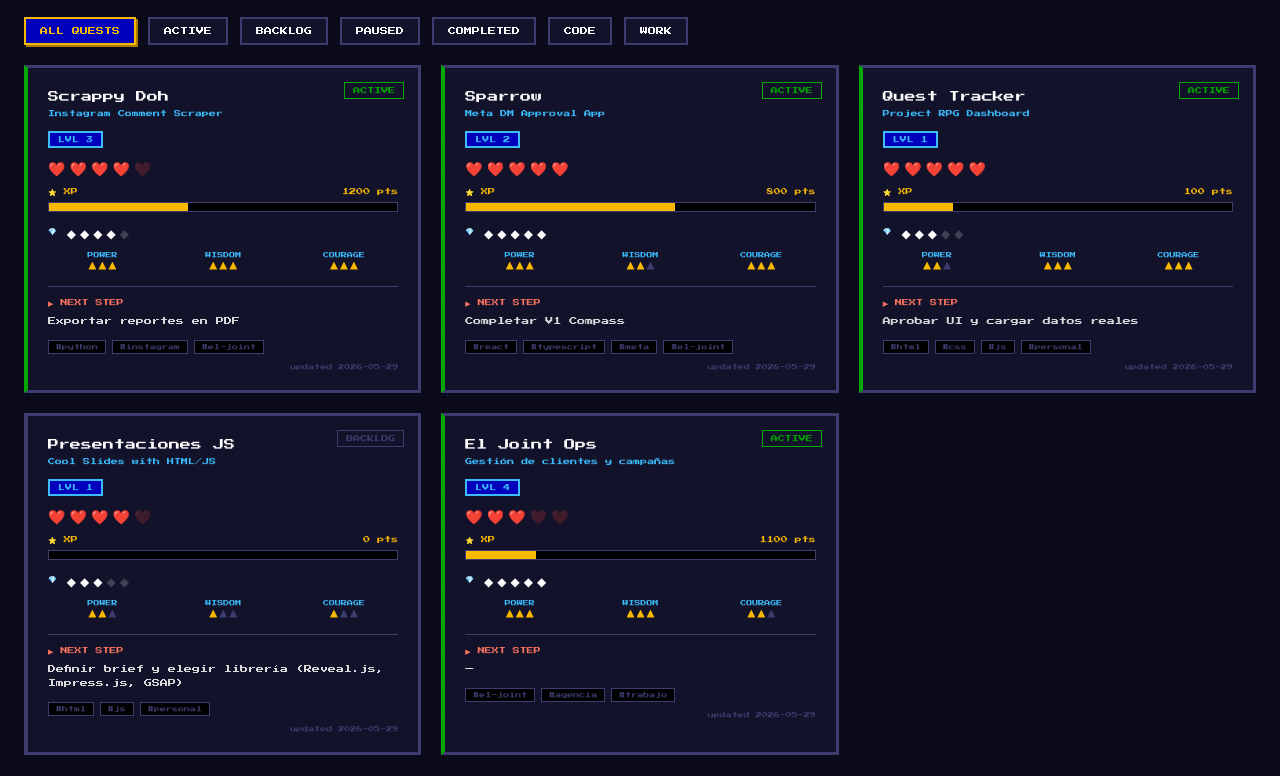
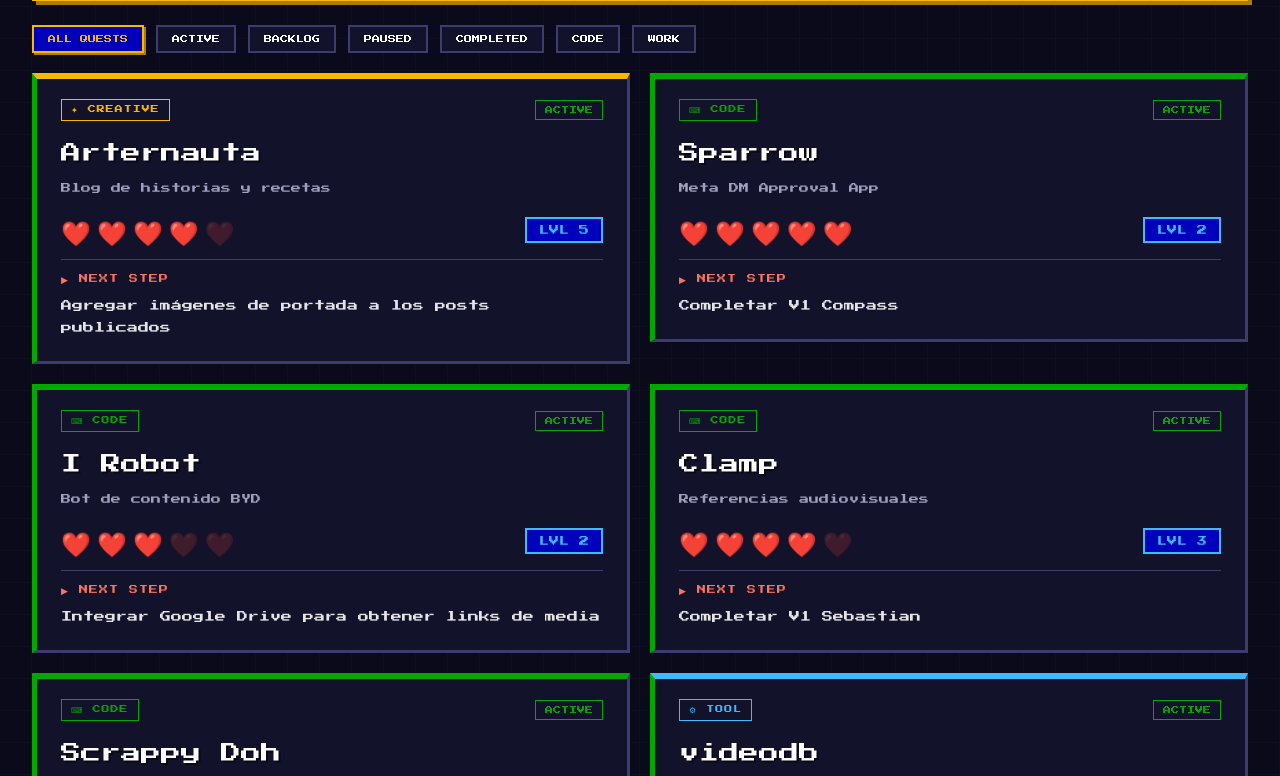
Before and after one commit to arternauta/quest-tracker, a plain HTML site: page index.html in a window 1280 px wide. Shown: the part 139-915 px from the top of the page. Drawn offline with Linux system fonts and the light colour scheme.

Commit message:
Mejoras de UI: tarjetas compactas, stats, animaciones y diseño
- Tarjetas compactas: solo nombre, estado, corazones y próximo paso
- Reemplaza Trifuerza por stats: Momentum / Claridad / Avance
- Badge de categoría con ícono y color por tipo (code/creative/tool/work)
- Animación de entrada escalonada estilo RPG
- Hover con elevación y sombra pixel
- 3 columnas, align-items: start, borde superior 6px por categoría
- Agrega proyectos: arternauta-content, i-robot, clamp, videodb

Co-Authored-By: Claude Sonnet 4.6 <noreply@anthropic.com>

```diff
--- a/css/style.css
+++ b/css/style.css
@@ -41,9 +41,9 @@ body {
     );
   color: var(--white);
   font-family: 'Press Start 2P', monospace;
-  font-size: 10px;
+  font-size: 12px;
   min-height: 100vh;
-  padding: 24px;
+  padding: 32px;
 }
 
 /* ── LINK SPRITE ── */
@@ -140,37 +140,62 @@ body {
 /* ── QUEST GRID ── */
 .quest-grid {
   display: grid;
-  grid-template-columns: repeat(auto-fill, minmax(340px, 1fr));
+  grid-template-columns: repeat(auto-fill, minmax(460px, 1fr));
   gap: 20px;
+  align-items: start;
 }
 
 /* ── QUEST CARD ── */
+@keyframes cardIn {
+  from { opacity: 0; transform: translateY(12px); }
+  to   { opacity: 1; transform: translateY(0); }
+}
+
 .quest-card {
   background: var(--cardbg);
   border: 3px solid var(--border);
-  padding: 20px;
+  border-top: 6px solid var(--cat-color, var(--border));
+  padding: 20px 24px 22px;
   position: relative;
-  transition: border-color 0.1s;
+  cursor: pointer;
+  opacity: 0;
+  animation: cardIn 0.25s steps(4) forwards;
+  animation-delay: calc(var(--i, 0) * 0.07s);
 }
 
 .quest-card:hover {
   border-color: var(--gold);
-  box-shadow: 4px 4px 0 var(--brown);
-  cursor: pointer;
+  border-top-color: var(--cat-color, var(--gold));
+  box-shadow: 6px 6px 0 var(--brown), 0 0 0 1px var(--gold);
+  transform: translateY(-4px);
+  transition: transform 0.08s steps(2), box-shadow 0.08s steps(2);
 }
 
-.quest-card.status-active   { border-left: 4px solid var(--green); }
-.quest-card.status-paused   { border-left: 4px solid var(--orange); }
-.quest-card.status-completed{ border-left: 4px solid var(--gold); }
-.quest-card.status-backlog  { border-left: 4px solid var(--border); }
+.quest-card.status-active   { border-left: 5px solid var(--green); }
+.quest-card.status-paused   { border-left: 5px solid var(--orange); }
+.quest-card.status-completed{ border-left: 5px solid var(--gold); }
+.quest-card.status-backlog  { border-left: 5px solid var(--border); }
+
+/* ── CARD HEADER ── */
+.card-header {
+  display: flex;
+  justify-content: space-between;
+  align-items: center;
+  margin-bottom: 16px;
+}
+
+/* category badge */
+.category-badge {
+  font-size: 8px;
+  padding: 5px 9px;
+  border: 1px solid currentColor;
+  letter-spacing: 1px;
+}
 
 /* status badge */
 .status-badge {
-  position: absolute;
-  top: 14px;
-  right: 14px;
-  font-size: 7px;
-  padding: 4px 8px;
+  font-size: 8px;
+  padding: 5px 9px;
   border: 1px solid currentColor;
 }
 .status-badge.active    { color: var(--green); }
@@ -178,31 +203,39 @@ body {
 .status-badge.completed { color: var(--gold); }
 .status-badge.backlog   { color: var(--border); }
 
-/* quest name */
+/* quest name — jerarquía principal */
 .quest-name {
-  font-size: 11px;
+  font-size: 20px;
   color: var(--white);
-  margin-bottom: 4px;
-  padding-right: 60px;
+  margin-bottom: 10px;
   line-height: 1.6;
+  text-shadow: 2px 2px 0 rgba(0,0,0,0.5);
 }
 
 .quest-subtitle {
-  color: var(--blue);
-  font-size: 7px;
-  margin-bottom: 14px;
+  color: #a0a0c0;
+  font-size: 10px;
+  margin-bottom: 20px;
+  line-height: 1.8;
+}
+
+/* ── CARD BOTTOM ROW ── */
+.card-bottom {
+  display: flex;
+  align-items: center;
+  justify-content: space-between;
+  margin-bottom: 16px;
 }
 
 /* ── HEARTS ── */
 .hearts-row {
   display: flex;
-  gap: 4px;
-  margin-bottom: 14px;
+  gap: 6px;
   align-items: center;
 }
 
 .heart {
-  font-size: 14px;
+  font-size: 24px;
   line-height: 1;
 }
 
@@ -259,34 +292,38 @@ body {
   opacity: 0.2;
 }
 
-/* ── TRIFORCE ── */
+/* ── STATS (momentum / claridad / avance) ── */
 .triforce-row {
   display: flex;
-  gap: 12px;
-  margin-bottom: 16px;
+  gap: 8px;
+  margin-bottom: 18px;
 }
 
 .triforce-piece {
   flex: 1;
   text-align: center;
+  background: rgba(0,0,0,0.2);
+  border: 1px solid var(--border);
+  padding: 8px 4px 6px;
 }
 
 .triforce-piece .tf-label {
-  font-size: 6px;
+  font-size: 9px;
   color: var(--blue);
   display: block;
-  margin-bottom: 4px;
+  margin-bottom: 10px;
+  line-height: 2;
 }
 
 .triforce-piece .tf-pips {
   display: flex;
   justify-content: center;
-  gap: 2px;
+  gap: 4px;
 }
 
 .tf-pip {
-  width: 8px;
-  height: 8px;
+  width: 14px;
+  height: 14px;
   background: var(--gold);
   clip-path: polygon(50% 0%, 0% 100%, 100% 100%);
 }
@@ -298,22 +335,23 @@ body {
 /* ── NEXT STEP ── */
 .next-step {
   border-top: 1px solid var(--border);
-  padding-top: 12px;
-  margin-top: 4px;
+  padding-top: 14px;
+  margin-top: 6px;
 }
 
 .next-label {
   color: var(--orange);
-  font-size: 7px;
+  font-size: 9px;
   display: block;
-  margin-bottom: 6px;
+  margin-bottom: 10px;
+  letter-spacing: 1px;
 }
 
 .next-text {
   color: var(--white);
-  font-size: 8px;
-  line-height: 1.8;
-  opacity: 0.85;
+  font-size: 11px;
+  line-height: 2;
+  opacity: 0.9;
 }
 
 /* ── LEVEL BADGE ── */
@@ -322,9 +360,8 @@ body {
   background: var(--navy);
   border: 2px solid var(--blue);
   color: var(--blue);
-  font-size: 7px;
-  padding: 3px 8px;
-  margin-bottom: 12px;
+  font-size: 10px;
+  padding: 6px 12px;
 }
 
 /* ── TAGS ── */
--- a/data/quests.json
+++ b/data/quests.json
@@ -7,26 +7,25 @@
   },
   "quests": [
     {
-      "id": "scrappy-doh",
-      "name": "Scrappy Doh",
-      "subtitle": "Instagram Comment Scraper",
-      "category": "code",
+      "id": "arternauta-content",
+      "name": "Arternauta",
+      "subtitle": "Blog de historias y recetas",
+      "category": "creative",
       "status": "active",
       "hearts": 4,
       "maxHearts": 5,
-      "level": 3,
-      "xp": 1200,
-      "rupees": 4,
-      "triforce": {
-        "power": 3,
-        "wisdom": 3,
-        "courage": 3
+      "level": 5,
+      "xp": 1800,
+      "stats": {
+        "momentum": 3,
+        "claridad": 3,
+        "avance": 2
       },
-      "description": "Scraper de comentarios de Instagram con análisis de sentimiento.",
-      "nextStep": "Exportar reportes en PDF",
-      "lastUpdated": "2026-05-29",
-      "gitRepo": "/Users/arternauta/01_ PROYECTOS/EL JOINT/Comment Scrapper",
-      "tags": ["python", "instagram", "el-joint"]
+      "description": "Blog de escritura personal: historias, recetas y video. Publicado en arternauta.wordpress.com.",
+      "nextStep": "Agregar imágenes de portada a los posts publicados",
+      "lastUpdated": "2026-05-31",
+      "gitRepo": "~/Projects/arternauta/content",
+      "tags": ["escritura", "blog", "creative"]
     },
     {
       "id": "sparrow",
@@ -38,61 +37,121 @@
       "maxHearts": 5,
       "level": 2,
       "xp": 800,
-      "rupees": 5,
-      "triforce": {
-        "power": 3,
-        "wisdom": 2,
-        "courage": 3
+      "stats": {
+        "momentum": 3,
+        "claridad": 3,
+        "avance": 2
       },
       "description": "App para aprobación de DMs de Meta. React + TypeScript + Dexie, sin backend.",
       "nextStep": "Completar V1 Compass",
-      "lastUpdated": "2026-05-29",
-      "gitRepo": null,
+      "lastUpdated": "2026-05-28",
+      "gitRepo": "~/Projects/el-joint/sparrow",
       "tags": ["react", "typescript", "meta", "el-joint"]
+    },
+    {
+      "id": "i-robot",
+      "name": "I Robot",
+      "subtitle": "Bot de contenido BYD",
+      "category": "code",
+      "status": "active",
+      "hearts": 3,
+      "maxHearts": 5,
+      "level": 2,
+      "xp": 600,
+      "stats": {
+        "momentum": 2,
+        "claridad": 3,
+        "avance": 2
+      },
+      "description": "Automatización de publicación de contenido BYD en redes sociales vía Metricool API.",
+      "nextStep": "Integrar Google Drive para obtener links de media",
+      "lastUpdated": "2026-05-31",
+      "gitRepo": "~/Projects/el-joint/i-robot",
+      "tags": ["python", "byd", "metricool", "el-joint"]
+    },
+    {
+      "id": "clamp",
+      "name": "Clamp",
+      "subtitle": "Referencias audiovisuales",
+      "category": "code",
+      "status": "active",
+      "hearts": 4,
+      "maxHearts": 5,
+      "level": 3,
+      "xp": 1100,
+      "stats": {
+        "momentum": 2,
+        "claridad": 3,
+        "avance": 3
+      },
+      "description": "App de escritorio (Electron) para organizar referencias visuales, storyboard y notas técnicas por proyecto audiovisual.",
+      "nextStep": "Completar V1 Sebastian",
+      "lastUpdated": "2026-05-28",
+      "gitRepo": "~/Projects/el-joint/clamp",
+      "tags": ["electron", "react", "typescript", "personal"]
+    },
+    {
+      "id": "scrappy-doh",
+      "name": "Scrappy Doh",
+      "subtitle": "Instagram Comment Scraper",
+      "category": "code",
+      "status": "active",
+      "hearts": 4,
+      "maxHearts": 5,
+      "level": 3,
+      "xp": 1200,
+      "stats": {
+        "momentum": 2,
+        "claridad": 2,
+        "avance": 3
+      },
+      "description": "Scraper de comentarios de Instagram con Playwright. Exporta a CSV/JSON.",
+      "nextStep": "Exportar reportes en PDF",
+      "lastUpdated": "2026-05-31",
+      "gitRepo": "~/Projects/el-joint/scrappy-doh",
+      "tags": ["python", "instagram", "el-joint"]
+    },
+    {
+      "id": "videodb",
+      "name": "videodb",
+      "subtitle": "Indexador de biblioteca de video",
+      "category": "tool",
+      "status": "active",
+      "hearts": 4,
+      "maxHearts": 5,
+      "level": 3,
+      "xp": 950,
+      "stats": {
+        "momentum": 1,
+        "claridad": 3,
+        "avance": 3
+      },
+      "description": "Sistema para indexar, describir con IA y navegar miles de videos en disco externo. Integra con DaVinci Resolve.",
+      "nextStep": "Correr scan en disco externo",
+      "lastUpdated": "2026-05-12",
+      "gitRepo": "~/Projects/tools/videodb",
+      "tags": ["python", "sqlite", "video", "personal"]
     },
     {
       "id": "quest-tracker",
       "name": "Quest Tracker",
       "subtitle": "Project RPG Dashboard",
-      "category": "code",
+      "category": "tool",
       "status": "active",
       "hearts": 5,
       "maxHearts": 5,
       "level": 1,
-      "xp": 100,
-      "rupees": 3,
-      "triforce": {
-        "power": 2,
-        "wisdom": 3,
-        "courage": 3
+      "xp": 200,
+      "stats": {
+        "momentum": 3,
+        "claridad": 3,
+        "avance": 2
       },
-      "description": "App pixel art estilo Zelda NES para trackear proyectos con stats de videojuego.",
-      "nextStep": "Aprobar UI y cargar datos reales",
-      "lastUpdated": "2026-05-29",
-      "gitRepo": null,
+      "description": "Dashboard pixel art estilo Zelda NES para trackear proyectos con stats de videojuego.",
+      "nextStep": "Actualizar UI con nuevo modelo de stats",
+      "lastUpdated": "2026-05-31",
+      "gitRepo": "~/Projects/tools/quest-tracker",
       "tags": ["html", "css", "js", "personal"]
-    },
-    {
-      "id": "presentaciones-js",
-      "name": "Presentaciones JS",
-      "subtitle": "Cool Slides with HTML/JS",
-      "category": "code",
-      "status": "backlog",
-      "hearts": 4,
-      "maxHearts": 5,
-      "level": 1,
-      "xp": 0,
-      "rupees": 3,
-      "triforce": {
-        "power": 2,
-        "wisdom": 1,
-        "courage": 1
-      },
-      "description": "Herramienta de presentaciones interactivas con librerías JS. Pendiente para junio 2026.",
-      "nextStep": "Definir brief y elegir librería (Reveal.js, Impress.js, GSAP)",
-      "lastUpdated": "2026-05-29",
-      "gitRepo": null,
-      "tags": ["html", "js", "personal"]
     },
     {
       "id": "el-joint-ops",
@@ -104,17 +163,37 @@
       "maxHearts": 5,
       "level": 4,
       "xp": 1100,
-      "rupees": 5,
-      "triforce": {
-        "power": 3,
-        "wisdom": 3,
-        "courage": 2
+      "stats": {
+        "momentum": 3,
+        "claridad": 2,
+        "avance": 2
       },
       "description": "Operación general de la agencia: clientes, campañas, entregas.",
-      "nextStep": "—",
+      "nextStep": "Definir próximas entregas BYD",
+      "lastUpdated": "2026-05-31",
+      "gitRepo": null,
+      "tags": ["el-joint", "agencia", "trabajo"]
+    },
+    {
+      "id": "presentaciones-js",
+      "name": "Presentaciones JS",
+      "subtitle": "Cool Slides con HTML/JS",
+      "category": "code",
+      "status": "backlog",
+      "hearts": 2,
+      "maxHearts": 5,
+      "level": 1,
+      "xp": 0,
+      "stats": {
+        "momentum": 1,
+        "claridad": 1,
+        "avance": 1
+      },
+      "description": "Herramienta de presentaciones interactivas con librerías JS.",
+      "nextStep": "Definir brief y elegir librería (Reveal.js, Impress.js, GSAP)",
       "lastUpdated": "2026-05-29",
       "gitRepo": null,
-      "tags": ["el-joint", "agencia", "trabajo"]
+      "tags": ["html", "js", "personal"]
     }
   ]
 }
--- a/js/main.js
+++ b/js/main.js
@@ -9,6 +9,13 @@ const STATUS_LABELS = {
 
 const XP_PER_LEVEL = 500;
 
+const CATEGORY_META = {
+  code:     { icon: '⌨',  label: 'CODE',     color: '#00a800' },
+  creative: { icon: '✦',  label: 'CREATIVE', color: '#f8b800' },
+  tool:     { icon: '⚙',  label: 'TOOL',     color: '#3cbcfc' },
+  work:     { icon: '◈',  label: 'WORK',     color: '#fc7460' }
+};
+
 function hearts(filled, max) {
   let html = '';
   for (let i = 0; i < max; i++) {
@@ -17,25 +24,17 @@ function hearts(filled, max) {
   return html;
 }
 
-function rupees(filled, max = 5) {
-  let html = `<span class="rupee-label">💎</span>`;
-  for (let i = 0; i < max; i++) {
-    html += `<span class="rupee${i < filled ? '' : ' empty'}">◆</span>`;
-  }
-  return html;
-}
-
-function triforce(tf) {
+function stats(s) {
   const pieces = [
-    { key: 'power',   label: 'POWER' },
-    { key: 'wisdom',  label: 'WISDOM' },
-    { key: 'courage', label: 'COURAGE' }
+    { key: 'momentum', label: 'MOMENTUM', icon: '⚡' },
+    { key: 'claridad',  label: 'CLARIDAD',  icon: '🎯' },
+    { key: 'avance',   label: 'AVANCE',   icon: '📈' }
   ];
-  return pieces.map(({ key, label }) => `
+  return pieces.map(({ key, label, icon }) => `
     <div class="triforce-piece">
-      <span class="tf-label">${label}</span>
+      <span class="tf-label">${icon} ${label}</span>
       <div class="tf-pips">
-        ${[1,2,3].map(i => `<div class="tf-pip${i <= tf[key] ? '' : ' empty'}"></div>`).join('')}
+        ${[1,2,3].map(i => `<div class="tf-pip${i <= s[key] ? '' : ' empty'}"></div>`).join('')}
       </div>
     </div>
   `).join('');
@@ -71,11 +70,10 @@ function openModal(q) {
     `LEVEL    : ${q.level}`,
     `XP       : ${q.xp} pts`,
     `HEARTS   : ${'❤'.repeat(q.hearts)}${'♡'.repeat(q.maxHearts - q.hearts)}`,
-    `RUPEES   : ${'◆'.repeat(q.rupees)}${'◇'.repeat(5 - q.rupees)}`,
     ``,
-    `POWER    : ${'▲'.repeat(q.triforce.power)}${'△'.repeat(3 - q.triforce.power)}`,
-    `WISDOM   : ${'▲'.repeat(q.triforce.wisdom)}${'△'.repeat(3 - q.triforce.wisdom)}`,
-    `COURAGE  : ${'▲'.repeat(q.triforce.courage)}${'△'.repeat(3 - q.triforce.courage)}`,
+    `⚡ MOMENTUM : ${'▲'.repeat(q.stats.momentum)}${'△'.repeat(3 - q.stats.momentum)}`,
+    `🎯 CLARIDAD  : ${'▲'.repeat(q.stats.claridad)}${'△'.repeat(3 - q.stats.claridad)}`,
+    `📈 AVANCE    : ${'▲'.repeat(q.stats.avance)}${'△'.repeat(3 - q.stats.avance)}`,
     ``,
     `▶ NEXT   : ${q.nextStep}`,
   ].join('\n');
@@ -103,34 +101,34 @@ function closeModal() {
   document.getElementById('dialog-overlay').classList.remove('active');
 }
 
-function renderCard(q) {
+function renderCard(q, index = 0) {
+  const cat = CATEGORY_META[q.category] || CATEGORY_META.work;
   return `
-    <div class="quest-card status-${q.status}" data-category="${q.category}" data-status="${q.status}" data-id="${q.id}">
-      <span class="status-badge ${q.status}">${STATUS_LABELS[q.status]}</span>
+    <div class="quest-card status-${q.status}"
+         data-category="${q.category}"
+         data-status="${q.status}"
+         data-id="${q.id}"
+         style="--i:${index}; --cat-color:${cat.color}">
+
+      <div class="card-header">
+        <span class="category-badge" style="color:${cat.color}; border-color:${cat.color}">
+          ${cat.icon} ${cat.label}
+        </span>
+        <span class="status-badge ${q.status}">${STATUS_LABELS[q.status]}</span>
+      </div>
 
       <div class="quest-name">${q.name}</div>
       <div class="quest-subtitle">${q.subtitle}</div>
 
-      <div class="level-badge">LVL ${q.level}</div>
-
-      <div class="hearts-row">${hearts(q.hearts, q.maxHearts)}</div>
-
-      ${xpBar(q.xp)}
-
-      <div class="rupees-row">${rupees(q.rupees)}</div>
-
-      <div class="triforce-row">${triforce(q.triforce)}</div>
+      <div class="card-bottom">
+        <div class="hearts-row">${hearts(q.hearts, q.maxHearts)}</div>
+        <div class="level-badge">LVL ${q.level}</div>
+      </div>
 
       <div class="next-step">
         <span class="next-label">▶ NEXT STEP</span>
         <span class="next-text">${q.nextStep}</span>
       </div>
-
-      <div class="tags-row">
-        ${q.tags.map(t => `<span class="tag">#${t}</span>`).join('')}
-      </div>
-
-      <div class="last-updated">updated ${q.lastUpdated}</div>
     </div>
   `;
 }
@@ -161,7 +159,7 @@ async function init() {
 
   function render() {
     const filtered = applyFilter(data.quests, currentFilter);
-    grid.innerHTML = filtered.map(renderCard).join('');
+    grid.innerHTML = filtered.map((q, i) => renderCard(q, i)).join('');
     grid.querySelectorAll('.quest-card').forEach(card => {
       card.addEventListener('click', () => {
         const quest = data.quests.find(q => q.id === card.dataset.id);
```
